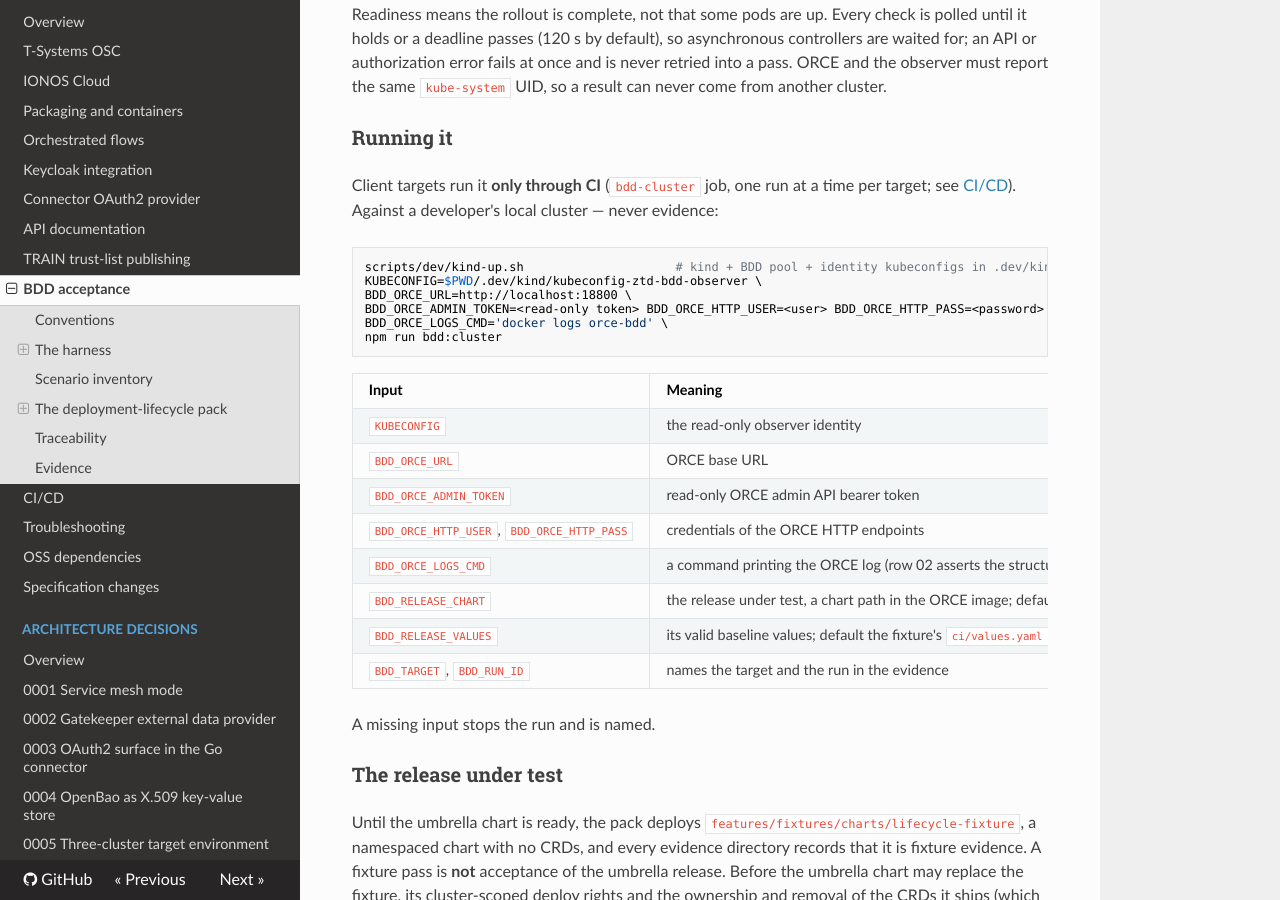
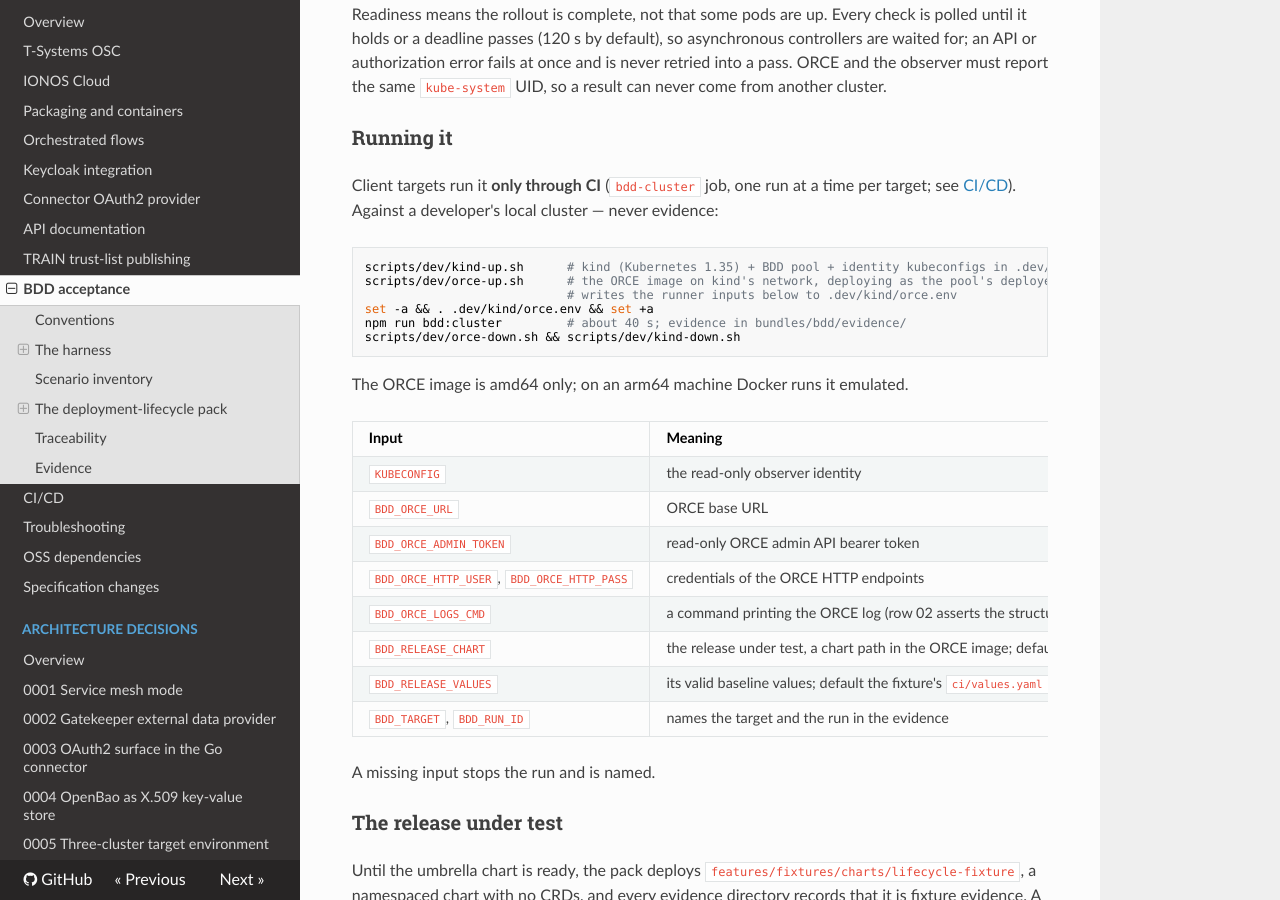
Before and after one commit to Fune5tiAtlas/facis-zero-trust-demonstrator, an MkDocs documentation site: the page built from docs/bdd.md, in a window 1280 px wide and 900 px high, scrolled down 3176 px. Built offline with MkDocs 1.6.1, drawn with Linux system fonts in a browser that asks for light colours; nearby versions of some CDN libraries.

Commit message:
Add a local ORCE for running the lifecycle pack end to end on kind

````diff
--- a/docs/bdd.md
+++ b/docs/bdd.md
@@ -134,13 +134,15 @@ Client targets run it **only through CI** (`bdd-cluster` job, one run at a time
 [CI/CD](ci-cd.md)). Against a developer's local cluster — never evidence:
 
 ```bash
-scripts/dev/kind-up.sh                     # kind + BDD pool + identity kubeconfigs in .dev/kind/
-KUBECONFIG=$PWD/.dev/kind/kubeconfig-ztd-bdd-observer \
-BDD_ORCE_URL=http://localhost:18800 \
-BDD_ORCE_ADMIN_TOKEN=<read-only token> BDD_ORCE_HTTP_USER=<user> BDD_ORCE_HTTP_PASS=<password> \
-BDD_ORCE_LOGS_CMD='docker logs orce-bdd' \
-npm run bdd:cluster
+scripts/dev/kind-up.sh      # kind (Kubernetes 1.35) + BDD pool + identity kubeconfigs in .dev/kind/
+scripts/dev/orce-up.sh      # the ORCE image on kind's network, deploying as the pool's deployer;
+                            # writes the runner inputs below to .dev/kind/orce.env
+set -a && . .dev/kind/orce.env && set +a
+npm run bdd:cluster         # about 40 s; evidence in bundles/bdd/evidence/
+scripts/dev/orce-down.sh && scripts/dev/kind-down.sh
 ```
+
+The ORCE image is amd64 only; on an arm64 machine Docker runs it emulated.
 
 | Input | Meaning |
 |---|---|
````
Also changed, not shown: 2 other files.
